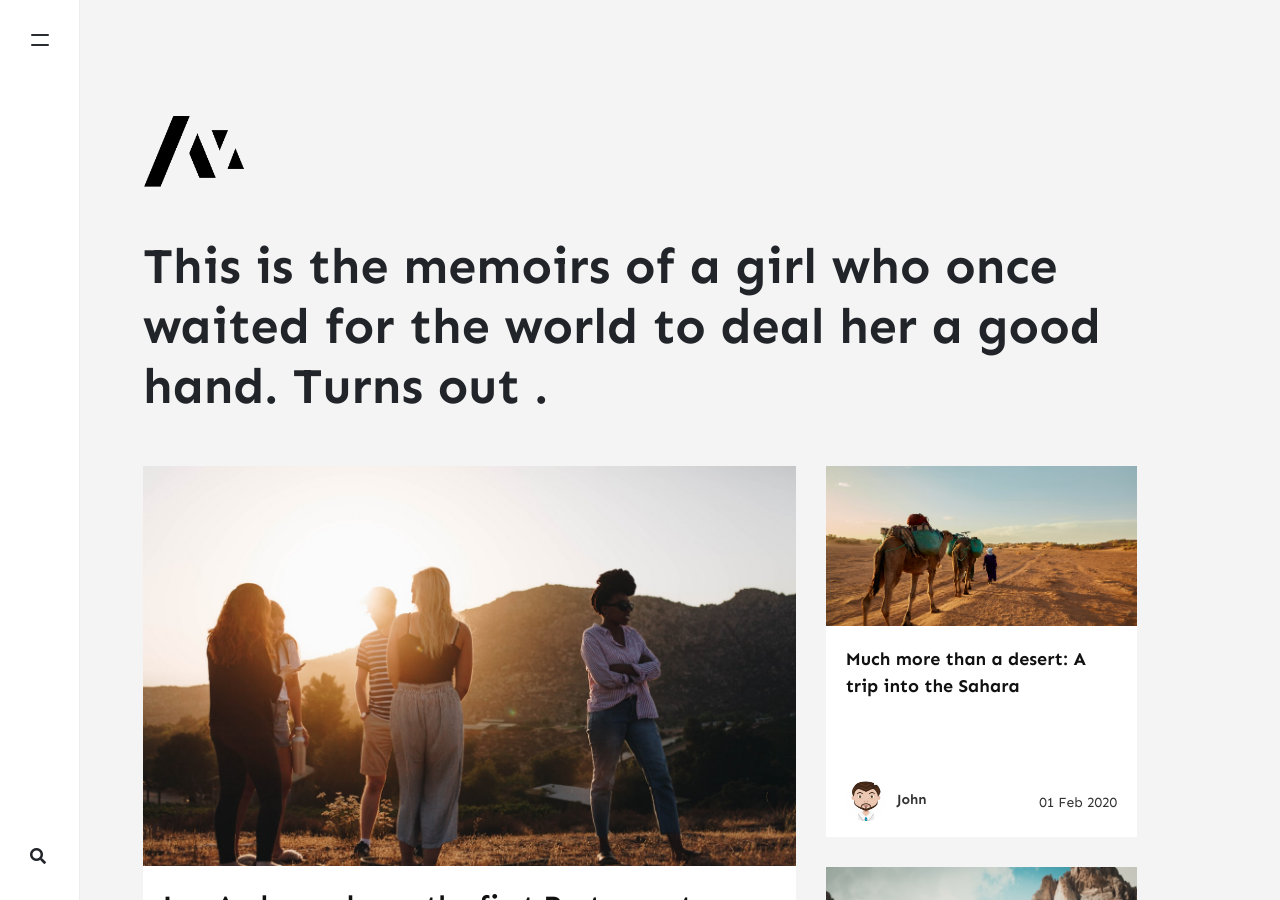
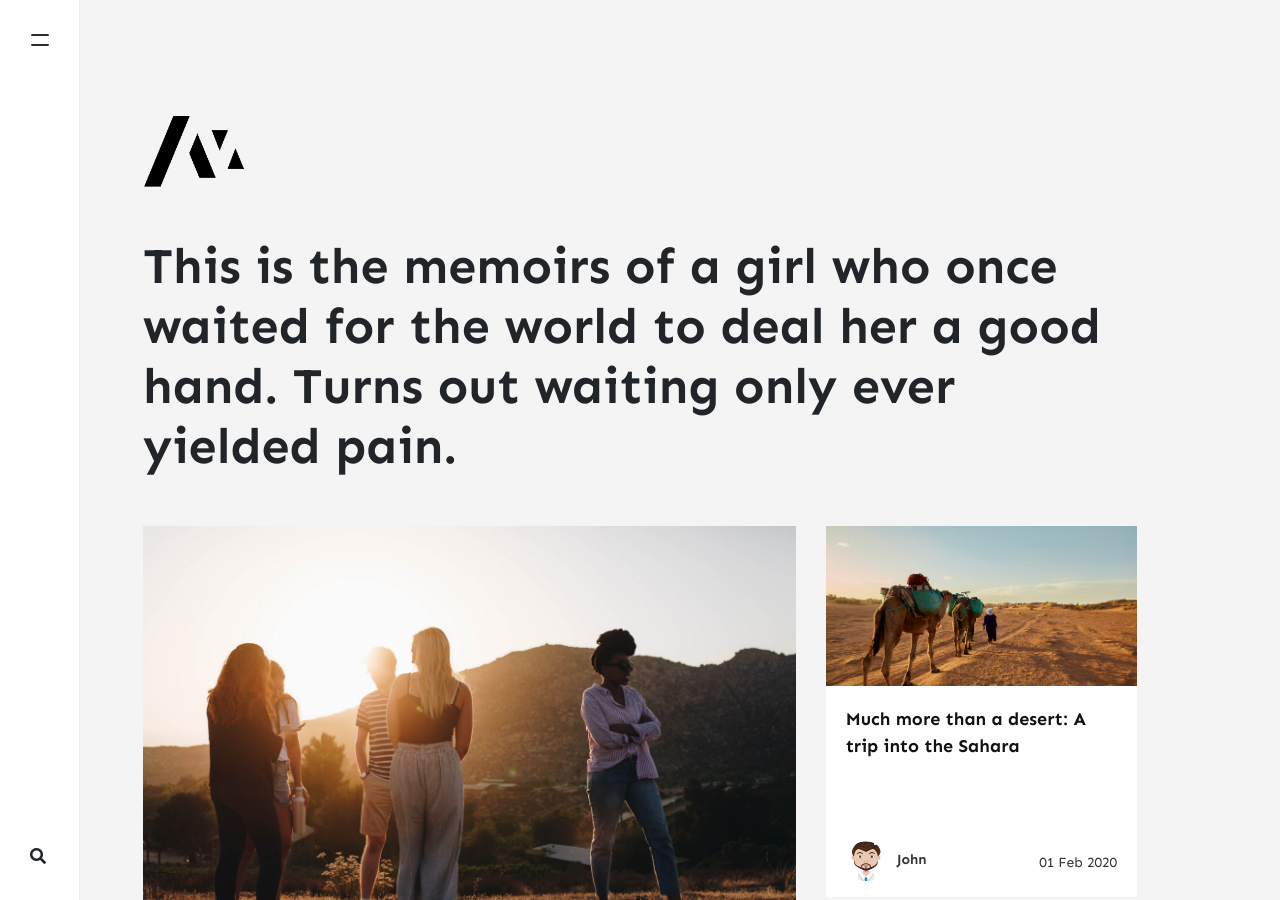
Before and after one commit to stackbit-projects/pleasant-squid-d6115, a Jekyll site: the page built from index.html, in a window 1280 px wide and 900 px high. Built offline with Jekyll 4.4.1, drawn with Linux system fonts in a browser that asks for light colours; nearby versions of some CDN libraries; the list of posts is cut into pages by our own code; comment, search, counter and statistics services are not loaded.

Commit message:
_config.yml: changed

```diff
--- a/_config.yml
+++ b/_config.yml
@@ -2,7 +2,7 @@ name: Memoirs
 title: Memoirs
 description: >-
   This is the memoirs of a girl who once waited for the world to deal her a good hand.
-   Turns out .
+   Turns out waiting only ever yielded pain.
 logo: assets/images/logo.png
 favicon: assets/images/logo.png
 baseurl: ''
```
